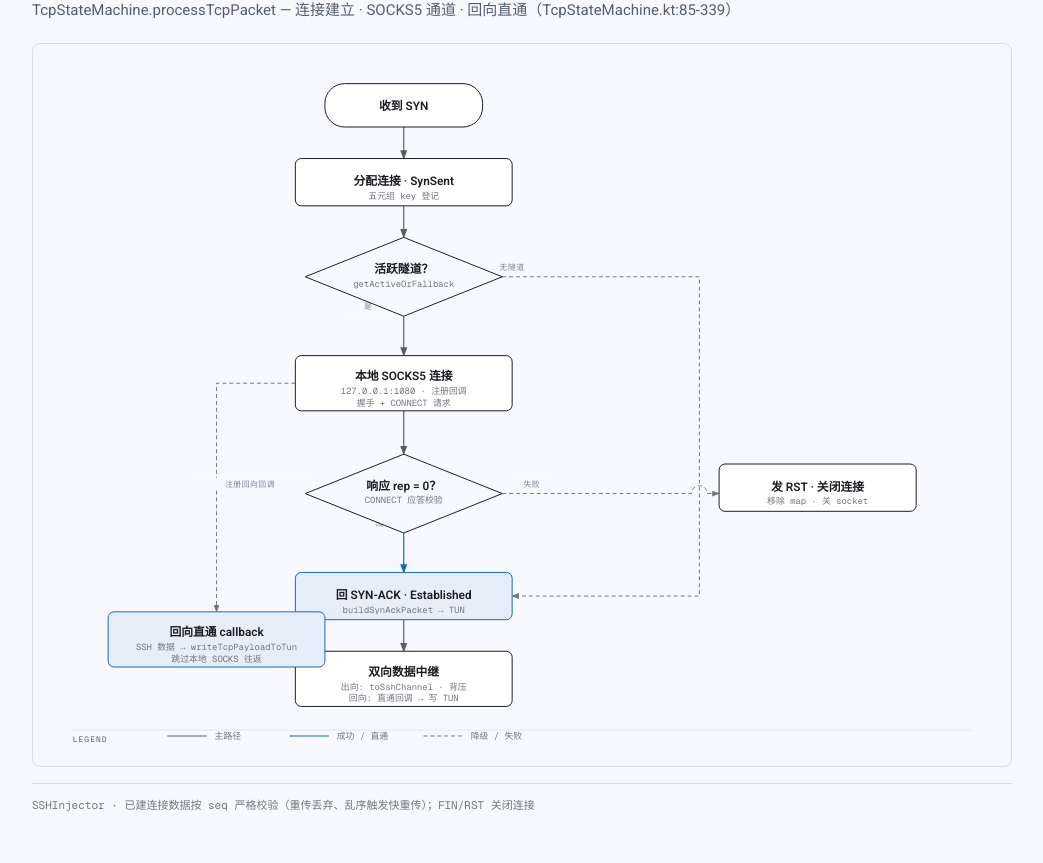
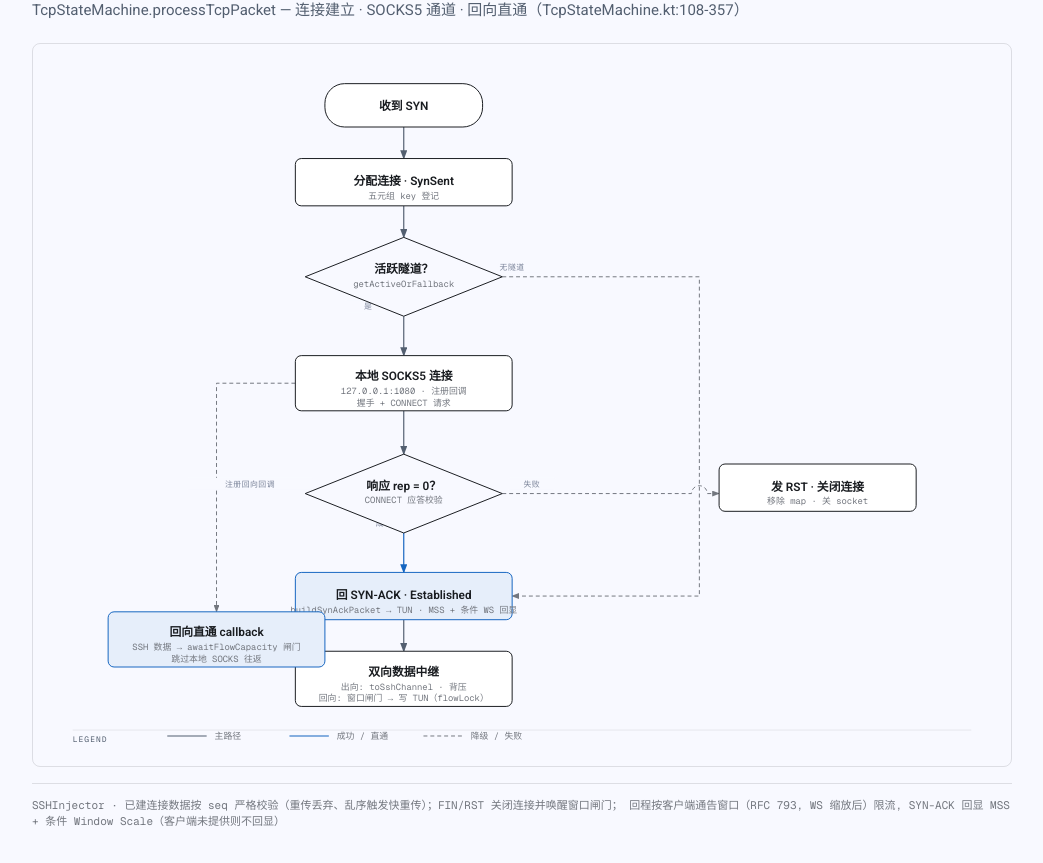
Before and after one commit to tongtf/sshinjector, a plain HTML site: page docs/diagrams/tcp-flow.html in a window 1280 px wide. Shown: the part 135-998 px from the top of the page, without its empty margins (118-1161 px from the left). Drawn offline with nearby package versions, Linux system fonts and the light colour scheme.

Commit message:
docs: 同步 Key Gotchas/架构说明与 TCP 流程图
- 补 Play 下载卡等待中 (服务器 gai.conf IPv4 优先导致 CDN 段 TLS 全黑洞)、
  关闭语义三条纪律、forceReset 清理一致性、两个指标口径等条目
- 数据面/健康/日志相关描述与代码对齐 (appLog 分级、throttleKey 纪律、
  回程闸门锁序、假 IP 生命周期、JSch 管道冻结)
- tcp-flow / tcp-data-sequence / index 图表同步

```diff
--- a/docs/diagrams/tcp-flow.html
+++ b/docs/diagrams/tcp-flow.html
@@ -24,7 +24,7 @@
 <div class="wrap">
   <p class="eyebrow">FLOWCHART · TCP PATH</p>
   <h1>TCP 数据通路流程</h1>
-  <p class="sub">TcpStateMachine.processTcpPacket — 连接建立 · SOCKS5 通道 · 回向直通（TcpStateMachine.kt:85-339）</p>
+  <p class="sub">TcpStateMachine.processTcpPacket — 连接建立 · SOCKS5 通道 · 回向直通（TcpStateMachine.kt:108-357）</p>
   <div class="fig">
   <svg viewBox="0 0 960 700" xmlns="http://www.w3.org/2000/svg" font-family="'Roboto',sans-serif">
     <defs>
@@ -89,13 +89,13 @@
     <rect x="250" y="520" width="220" height="48" rx="6" fill="#f8f9ff"/>
     <rect x="250" y="520" width="220" height="48" rx="6" fill="rgba(21,101,192,0.08)" stroke="#1565c0" stroke-width="1"/>
     <text x="360" y="547" fill="#191c20" font-size="12" font-weight="600" text-anchor="middle">回 SYN-ACK · Established</text>
-    <text x="360" y="561" fill="#73777f" font-size="9" font-family="'Geist Mono',monospace" text-anchor="middle">buildSynAckPacket → TUN</text>
+    <text x="360" y="561" fill="#73777f" font-size="9" font-family="'Geist Mono',monospace" text-anchor="middle">buildSynAckPacket → TUN · MSS + 条件 WS 回显</text>
 
     <rect x="250" y="600" width="220" height="56" rx="6" fill="#f8f9ff"/>
     <rect x="250" y="600" width="220" height="56" rx="6" fill="#ffffff" stroke="#191c20" stroke-width="1"/>
     <text x="360" y="625" fill="#191c20" font-size="12" font-weight="600" text-anchor="middle">双向数据中继</text>
     <text x="360" y="639" fill="#73777f" font-size="9" font-family="'Geist Mono',monospace" text-anchor="middle">出向: toSshChannel · 背压</text>
-    <text x="360" y="651" fill="#73777f" font-size="9" font-family="'Geist Mono',monospace" text-anchor="middle">回向: 直通回调 → 写 TUN</text>
+    <text x="360" y="651" fill="#73777f" font-size="9" font-family="'Geist Mono',monospace" text-anchor="middle">回向: 窗口闸门 → 写 TUN（flowLock）</text>
 
     <rect x="680" y="410" width="200" height="48" rx="6" fill="#f8f9ff"/>
     <rect x="680" y="410" width="200" height="48" rx="6" fill="#ffffff" stroke="#191c20" stroke-width="1"/>
@@ -105,7 +105,7 @@
     <rect x="60" y="560" width="220" height="56" rx="6" fill="#f8f9ff"/>
     <rect x="60" y="560" width="220" height="56" rx="6" fill="rgba(21,101,192,0.08)" stroke="#1565c0" stroke-width="1"/>
     <text x="170" y="585" fill="#191c20" font-size="12" font-weight="600" text-anchor="middle">回向直通 callback</text>
-    <text x="170" y="599" fill="#73777f" font-size="9" font-family="'Geist Mono',monospace" text-anchor="middle">SSH 数据 → writeTcpPayloadToTun</text>
+    <text x="170" y="599" fill="#73777f" font-size="9" font-family="'Geist Mono',monospace" text-anchor="middle">SSH 数据 → awaitFlowCapacity 闸门</text>
     <text x="170" y="611" fill="#73777f" font-size="9" font-family="'Geist Mono',monospace" text-anchor="middle">跳过本地 SOCKS 往返</text>
 
     <!-- legend -->
@@ -119,7 +119,8 @@
     <text x="428" y="689" fill="#73777f" font-size="9" font-family="'Geist Mono',monospace">降级 / 失败</text>
   </svg>
   </div>
-  <p class="foot">SSHInjector · 已建连接数据按 seq 严格校验（重传丢弃、乱序触发快重传）；FIN/RST 关闭连接</p>
+  <p class="foot">SSHInjector · 已建连接数据按 seq 严格校验（重传丢弃、乱序触发快重传）；FIN/RST 关闭连接并唤醒窗口闸门；
+    回程按客户端通告窗口（RFC 793, WS 缩放后）限流, SYN-ACK 回显 MSS + 条件 Window Scale（客户端未提供则不回显）</p>
 </div>
 </body>
 </html>
```
Also changed, not shown: docs/diagrams/index.html (+1 -1 lines), docs/diagrams/tcp-data-sequence.html (+4 -3 lines), 1 other file.
